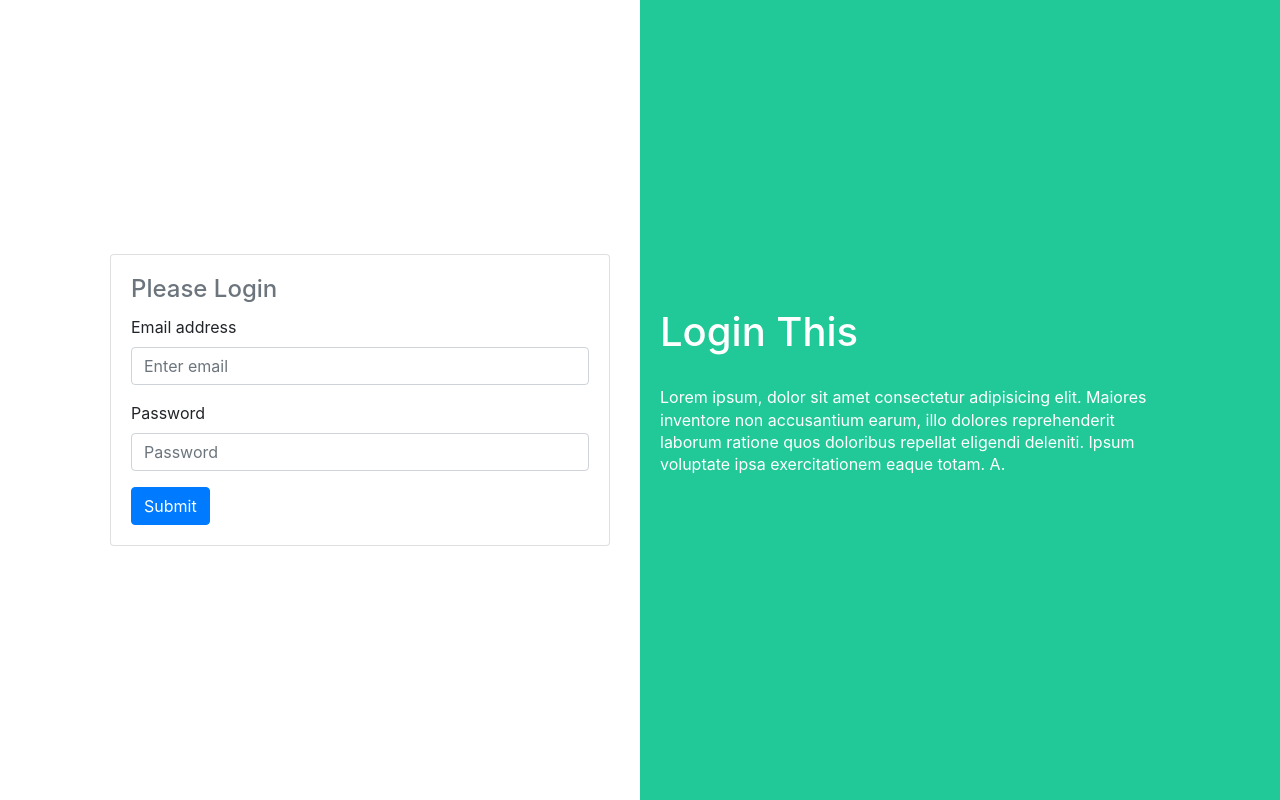
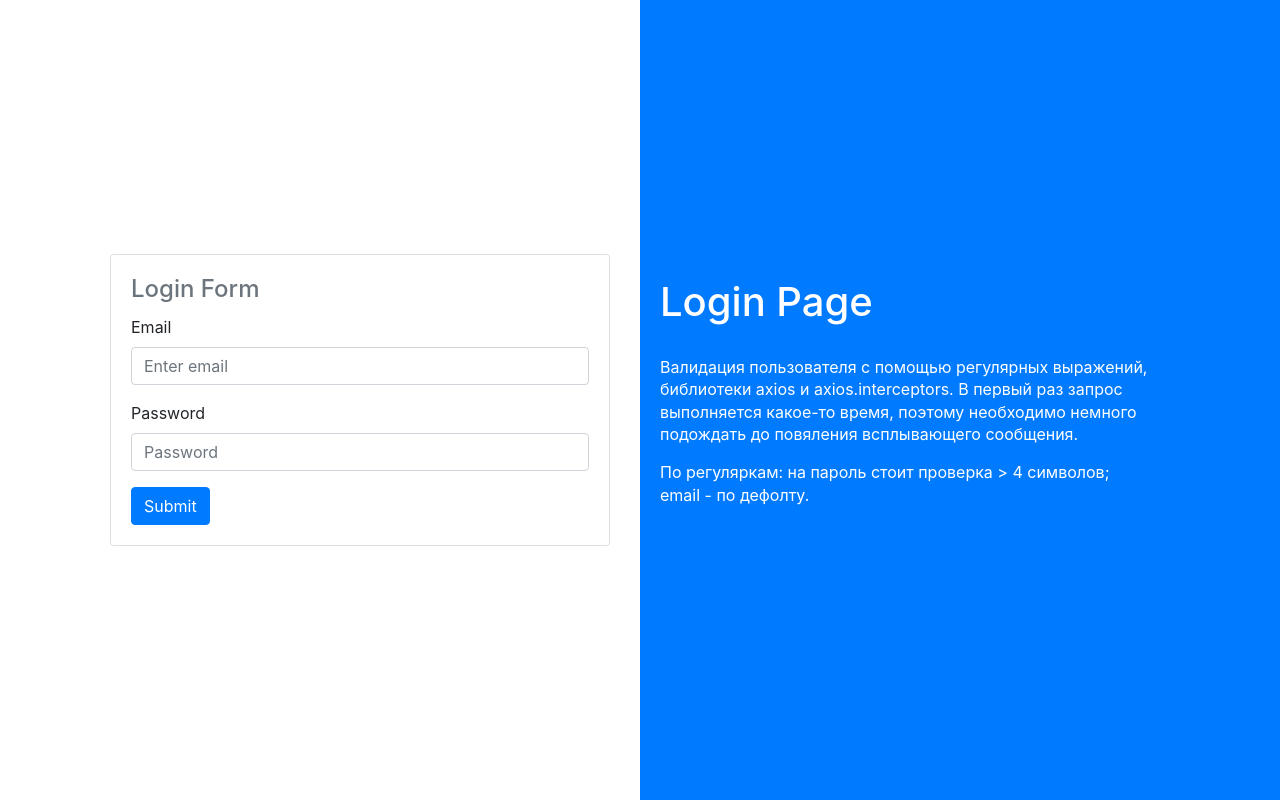
Before and after one commit to DeveloperOfTheFuture/loginApp, a website built with webpack: page src/index.html in a window 1280 px wide. Built offline with nearby package versions, Linux system fonts and the light colour scheme; some packages are replaced by stand-ins of ours.

Commit message:
Обновление вертски и описания внутри проекта. Обновил вместе с dist

```diff
--- a/src/css/style.css
+++ b/src/css/style.css
@@ -17,7 +17,7 @@
 }
 
 .login-greeting-screen {
-  background: var(--teal);
+  background: var(--primary);
   width: 50%;
   padding: 20px;
 }
--- a/src/index.html
+++ b/src/index.html
@@ -13,17 +13,17 @@
     <div class="login-form-wrap d-flex align-items-center">
       <div class="form-card card ml-auto">
         <div class="card-body">
-          <h4 class="card-title">Please Login</h4>
+          <h4 class="card-title">Login Form</h4>
           <form name="loginForm">
             <div class="form-group">
-              <label for="email">Email address</label>
+              <label for="email">Email</label>
               <input type="email" class="form-control" id="email" aria-describedby="emailHelp" placeholder="Enter email"
                 data-required="email" data-invalid-message="Please provide valid email example@example.com" />
             </div>
             <div class="form-group">
               <label for="password">Password</label>
-              <input type="password" class="form-control" id="password" placeholder="Password"
-                data-required="password" />
+              <input type="password" class="form-control" id="password" placeholder="Password" data-required="password"
+                data-invalid-message="Provide valid password" />
             </div>
             <button type="submit" class="btn btn-primary">Submit</button>
           </form>
@@ -32,12 +32,14 @@
     </div>
     <div class="login-greeting-screen d-flex align-items-center">
       <div class="login-greeting-screen-text">
-        <h1 class="login-greeting-screen-title">Login this</h1>
+        <h1 class="login-greeting-screen-title">Login Page</h1>
         <p class="login-greeting-screen-description">
-          Lorem ipsum, dolor sit amet consectetur adipisicing elit. Maiores
-          inventore non accusantium earum, illo dolores reprehenderit laborum
-          ratione quos doloribus repellat eligendi deleniti. Ipsum voluptate
-          ipsa exercitationem eaque totam. A.
+          Валидация пользователя с помощью регулярных выражений, библиотеки axios и
+          axios.interceptors. В первый раз запрос выполняется какое-то время, поэтому
+          необходимо немного подождать до повяления всплывающего сообщения.
+          <p class="login-greeting-screen-description">
+            По регуляркам: на пароль стоит проверка > 4 символов;<br>email - по дефолту.
+          </p>
         </p>
       </div>
     </div>
```
Also changed, not shown: dist/index.html, dist/style.css.
